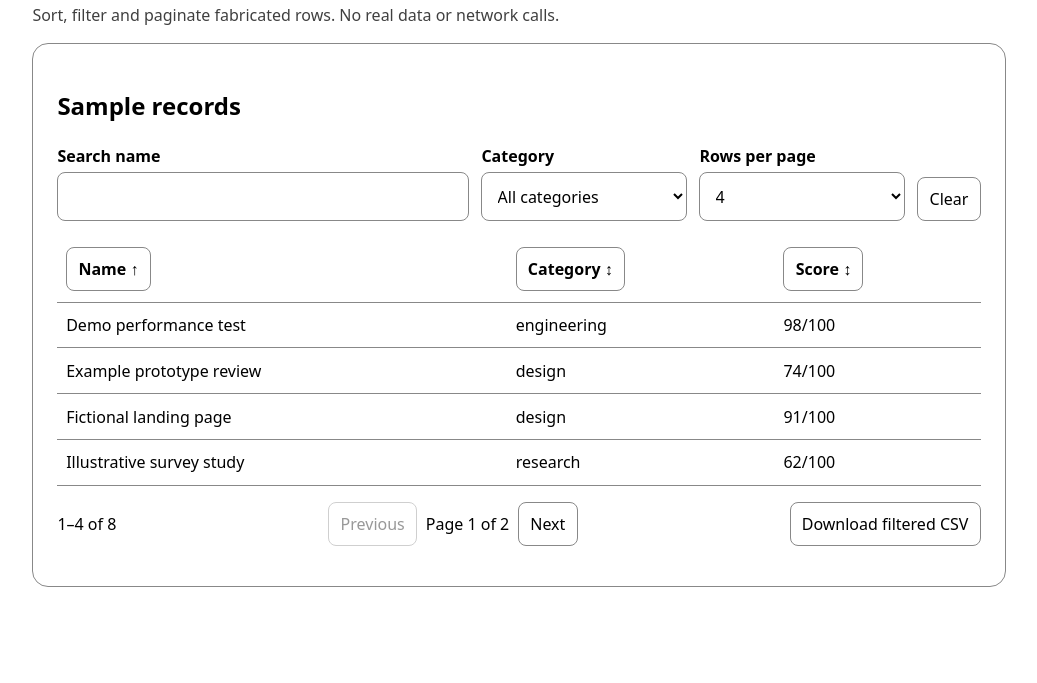
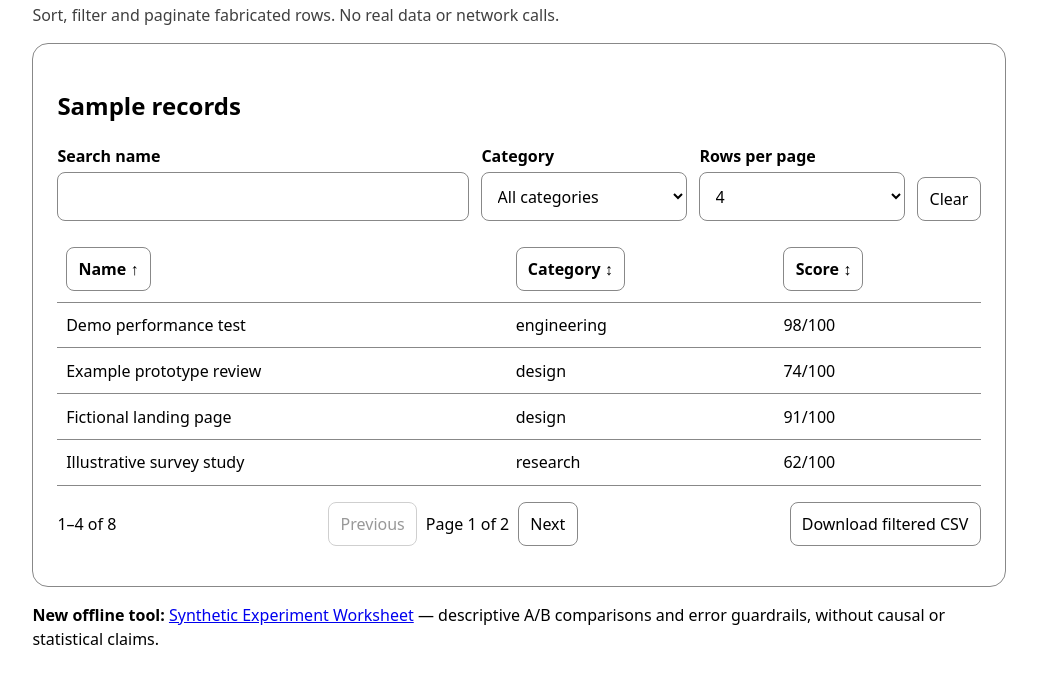
Before and after one commit to esheenj/data-table-interactions-oss, a website with bundled scripts: page index.html in a window 1280 px wide. Shown: the part 131-814 px from the top of the page, without its empty margins (121-1158 px from the left). Built offline with nearby package versions, Linux system fonts and the light colour scheme.

Commit message:
feat: stage and document original experiment worksheet

```diff
--- a/index.html
+++ b/index.html
@@ -37,4 +37,4 @@ button:disabled{opacity:.4;cursor:not-allowed}
 <button id="export" type="button">Download filtered CSV</button>
 </footer>
 <p id="export-status" role="status" aria-live="polite"></p>
-</section></main><script type="module" src="./src/app.mjs"></script></body></html>
+</section><p><strong>New offline tool:</strong> <a href="./experiment.html">Synthetic Experiment Worksheet</a> — descriptive A/B comparisons and error guardrails, without causal or statistical claims.</p></main><script type="module" src="./src/app.mjs"></script></body></html>
```
